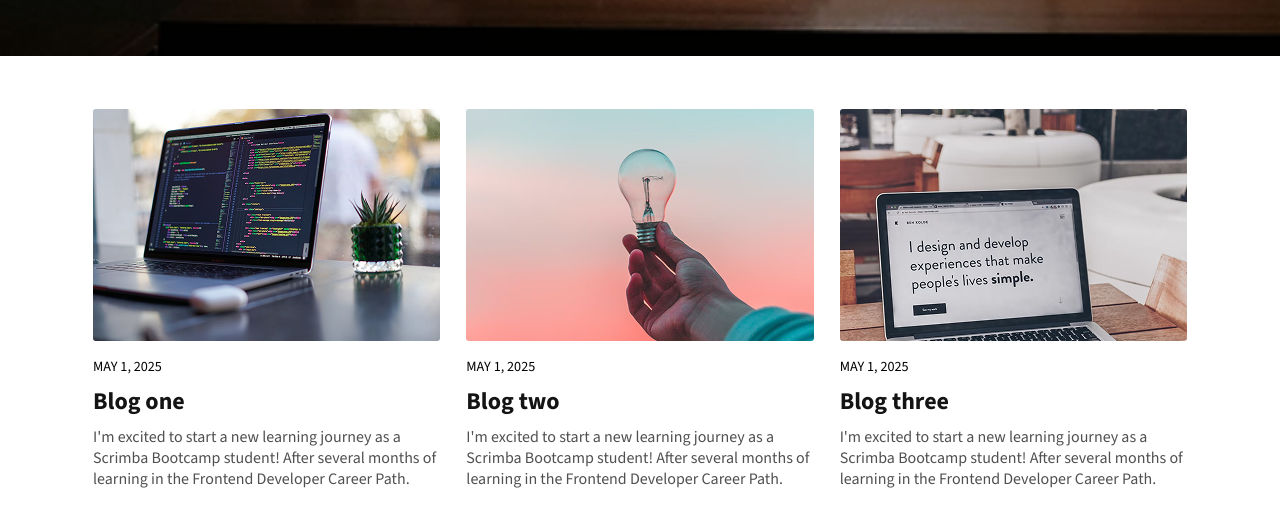
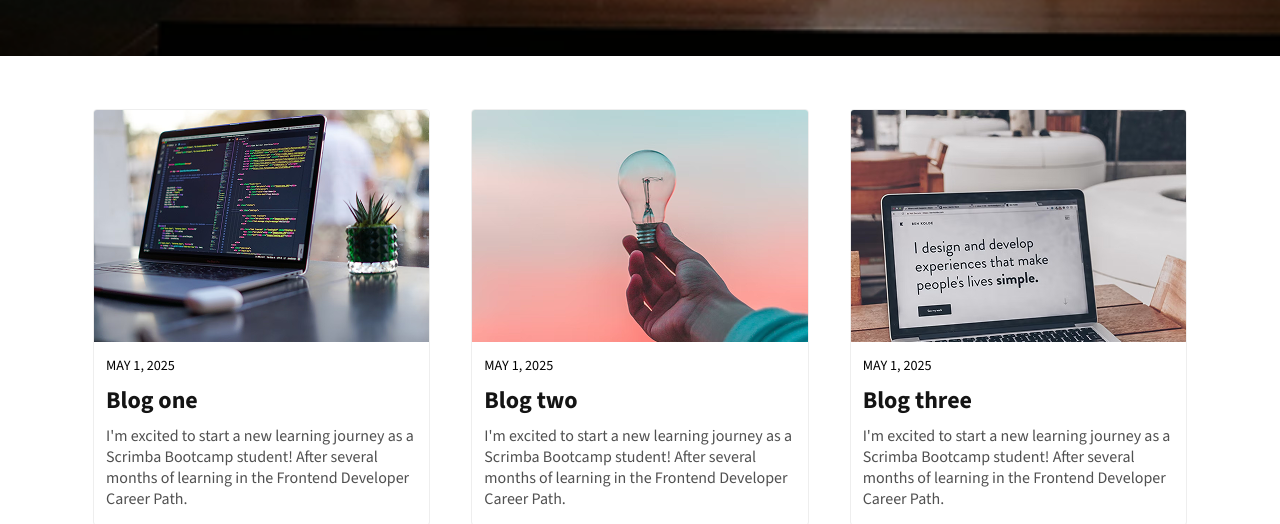
Before and after one commit to phattp/learning-journal, a plain HTML site: page index.html in a window 1280 px wide. Shown: the part 498-1022 px from the top of the page. Drawn offline with nearby package versions, Linux system fonts and the light colour scheme.

Commit message:
Update index and about layout

```diff
--- a/css/about.css
+++ b/css/about.css
@@ -13,6 +13,7 @@ body {
   color: #151515;
 }
 
+/* Layout */
 body {
   display: grid;
   grid-template-columns: 1fr;
@@ -66,20 +67,40 @@ ul {
   font-weight: 600;
 }
 
-.nav-a {
-  text-decoration: none;
-  display: flex;
-  align-items: center;
-  gap: 0.25em;
+main {
+  padding-top: 1.625rem;
+  padding-bottom: 3.5rem;
 }
 
-.li-a {
-  text-decoration: none;
-  color: #090909;
+.article-container {
+  display: flex;
+  flex-direction: column;
+  justify-content: start;
+  align-items: start;
+  gap: 2.5625rem;
 }
 
-main {
-  padding-top: 1.625rem;
+.card {
+  display: flex;
+  flex-direction: column;
+  background-color: white;
+  overflow: hidden;
+  height: auto;
+  border: 1px solid #eee;
+  border-radius: 0.25rem;
+  max-height: 28.125rem;
+}
+
+.card > * {
+  padding: 0 0.75rem;
+}
+
+.card > .article-img {
+  padding: 0;
+}
+
+.about-article {
+  margin: 0 0 2.8125rem 0;
 }
 
 footer {
@@ -89,11 +110,7 @@ footer {
   padding: 2.3125em 0;
 }
 
-.profile-img {
-  width: 11.375em;
-  border-radius: 50%;
-}
-
+/* Typography */
 h1 {
   font-size: 2.1775rem;
   color: #151515;
@@ -102,10 +119,6 @@ h1 {
 
 .subheading {
   margin: 0 0 3.125rem 0;
-}
-
-.about-article {
-  margin: 0 0 2.8125rem 0;
 }
 
 .about-h2 {
@@ -138,15 +151,6 @@ h2 {
   margin: 0 0 2.5625rem 0;
 }
 
-.article-img {
-  display: block;
-  width: 100%;
-  object-fit: cover;
-  height: 14.5em;
-  margin-bottom: 0.875em;
-  border-radius: 0.1875rem;
-}
-
 h3 {
   font-size: 0.75rem;
   color: #ececec;
@@ -157,6 +161,44 @@ h3 {
   font-size: 0.75rem;
   color: #d7d7d7;
   margin: 0;
+}
+
+/* Image */
+.profile-img {
+  width: 11.375em;
+  border-radius: 50%;
+}
+
+.article-img {
+  display: block;
+  width: 100%;
+  object-fit: cover;
+  height: 14.5em;
+  margin-bottom: 0.875em;
+}
+
+/* Link */
+.nav-a {
+  text-decoration: none;
+  display: flex;
+  align-items: center;
+  gap: 0.25em;
+}
+
+.li-a {
+  text-decoration: none;
+  color: #090909;
+}
+
+.article-a {
+  text-decoration: none;
+  color: inherit;
+  display: block;
+}
+
+.article-a:hover {
+  transform: translateY(-0.3125rem);
+  transition: transform 0.3s ease;
 }
 
 @media (min-width: 768px) {
@@ -170,7 +212,6 @@ h3 {
   .article-container {
     display: grid;
     grid-template-columns: repeat(3, 1fr);
-    gap: 0 1.625em;
   }
 
   nav,
--- a/css/index.css
+++ b/css/index.css
@@ -6,7 +6,9 @@
 
 html,
 body {
-  margin: 0 auto;
+  margin: 0;
+  padding: 0;
+  height: 100%;
   font-family: "Source Sans 3", sans-serif;
 }
 
@@ -14,6 +16,7 @@ body {
 body {
   display: grid;
   grid-template-columns: 1fr;
+  grid-template-rows: auto 1fr auto;
   grid-template-areas:
     "h"
     "m"
@@ -23,11 +26,6 @@ body {
 
 header {
   grid-area: h;
-  display: grid;
-  grid-template-columns: 1fr;
-  grid-template-areas:
-    "na"
-    "hr";
 }
 
 nav,
@@ -68,7 +66,6 @@ ul {
 }
 
 .hero-container {
-  grid-area: hr;
   display: flex;
   flex-direction: column;
   justify-content: end;
@@ -78,22 +75,43 @@ ul {
   color: white;
   padding-top: 3.5em;
   padding-bottom: 2em;
-  min-height: 45vh;
 }
 
 main {
   grid-area: m;
-  display: grid;
-  grid-template-columns: 1fr;
-  grid-template-areas:
-    "ar"
-    "a";
+  display: flex;
+  flex-direction: column;
+  justify-content: start;
+  gap: 1.6875rem;
   padding-top: 2.125em;
   padding-bottom: 2.687em;
 }
 
 .article-container {
-  grid-area: ar;
+  display: flex;
+  flex-direction: column;
+  justify-content: start;
+  align-items: start;
+  gap: 2.5625rem;
+}
+
+article {
+  display: flex;
+  flex-direction: column;
+  background-color: white;
+  overflow: hidden;
+  height: auto;
+  border: 1px solid #eee;
+  border-radius: 0.25rem;
+  max-height: 28.125rem;
+}
+
+article > * {
+  padding: 0 0.75rem;
+}
+
+article > .article-img {
+  padding: 0;
 }
 
 footer {
@@ -129,7 +147,8 @@ h2 {
 
 .article-p {
   color: #505050;
-  margin: 0 0 2.5625rem 0;
+  margin: 0 0 1rem 0;
+  overflow: hidden;
 }
 
 h3 {
@@ -146,12 +165,11 @@ h3 {
 
 /* Image */
 .article-img {
-  display: block;
   width: 100%;
+  height: 14.5rem;
   object-fit: cover;
   height: 14.5em;
   margin-bottom: 0.875em;
-  border-radius: 0.1875rem;
 }
 
 /* Link */
@@ -168,11 +186,21 @@ h3 {
 }
 
 .viewmore-a {
-  grid-area: a;
   display: block;
   text-align: center;
-  color: black;
+  color: inherit;
   font-weight: 700;
+}
+
+.article-a {
+  text-decoration: none;
+  color: inherit;
+  display: block;
+}
+
+.article-a:hover {
+  transform: translateY(-0.3125rem);
+  transition: transform 0.3s ease;
 }
 
 /* Media query */
@@ -180,7 +208,6 @@ h3 {
   .article-container {
     display: grid;
     grid-template-columns: repeat(2, 1fr);
-    gap: 0 1.625em;
   }
 }
 
@@ -239,7 +266,6 @@ h3 {
   .article-container {
     display: grid;
     grid-template-columns: repeat(3, 1fr);
-    gap: 0 1.625em;
   }
 }
 
--- a/index.js
+++ b/index.js
@@ -5,6 +5,10 @@ function renderBlogs() {
   articleContainer.innerHTML = "";
 
   blogArray.forEach((blog) => {
+    const articleLink = document.createElement("a");
+    articleLink.classList.add("article-a");
+    articleLink.href = "blog.html";
+
     const article = document.createElement("article");
 
     const articleImg = document.createElement("img");
@@ -37,7 +41,9 @@ function renderBlogs() {
     article.appendChild(articleName);
     article.appendChild(articleDesc);
 
-    articleContainer.appendChild(article);
+    articleLink.appendChild(article);
+
+    articleContainer.appendChild(articleLink);
   });
 }
 
```
Also changed, not shown: about.js (+8 -1 lines), blog.html (added, +11 -0 lines).
